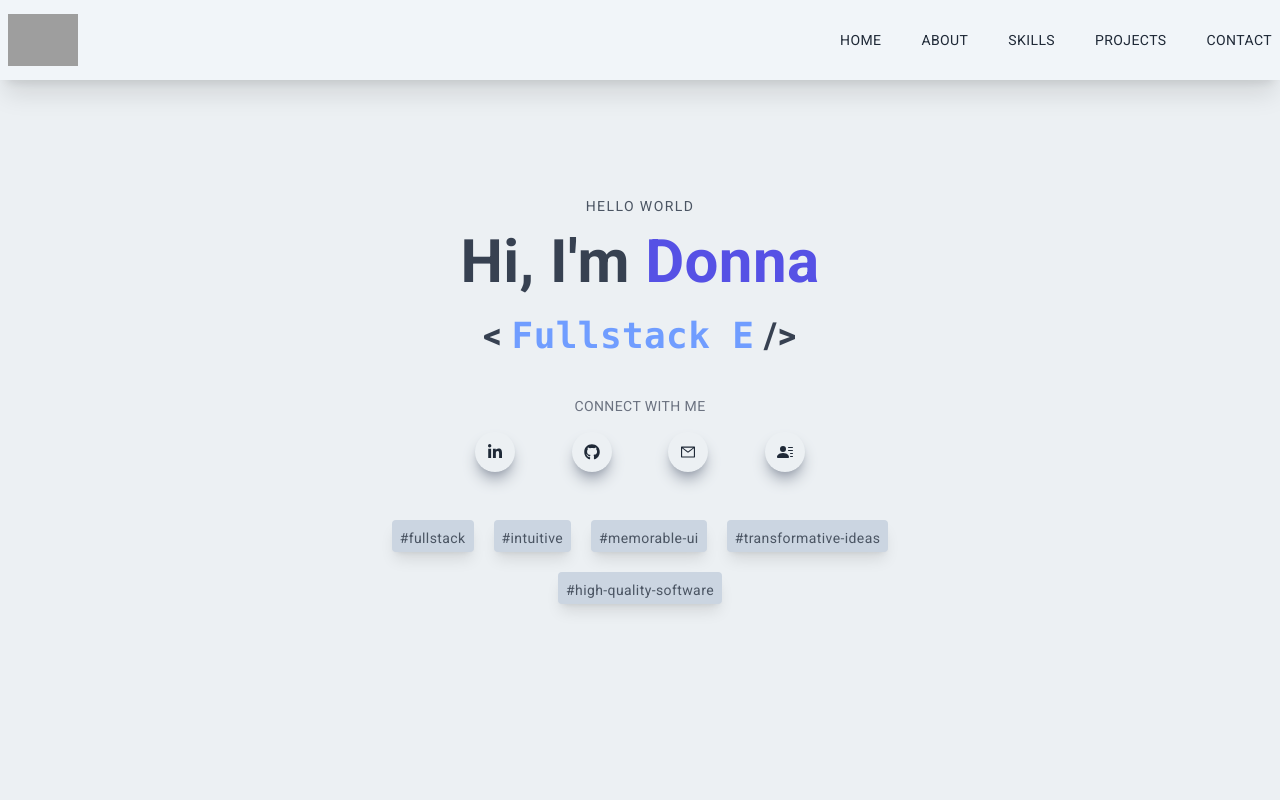
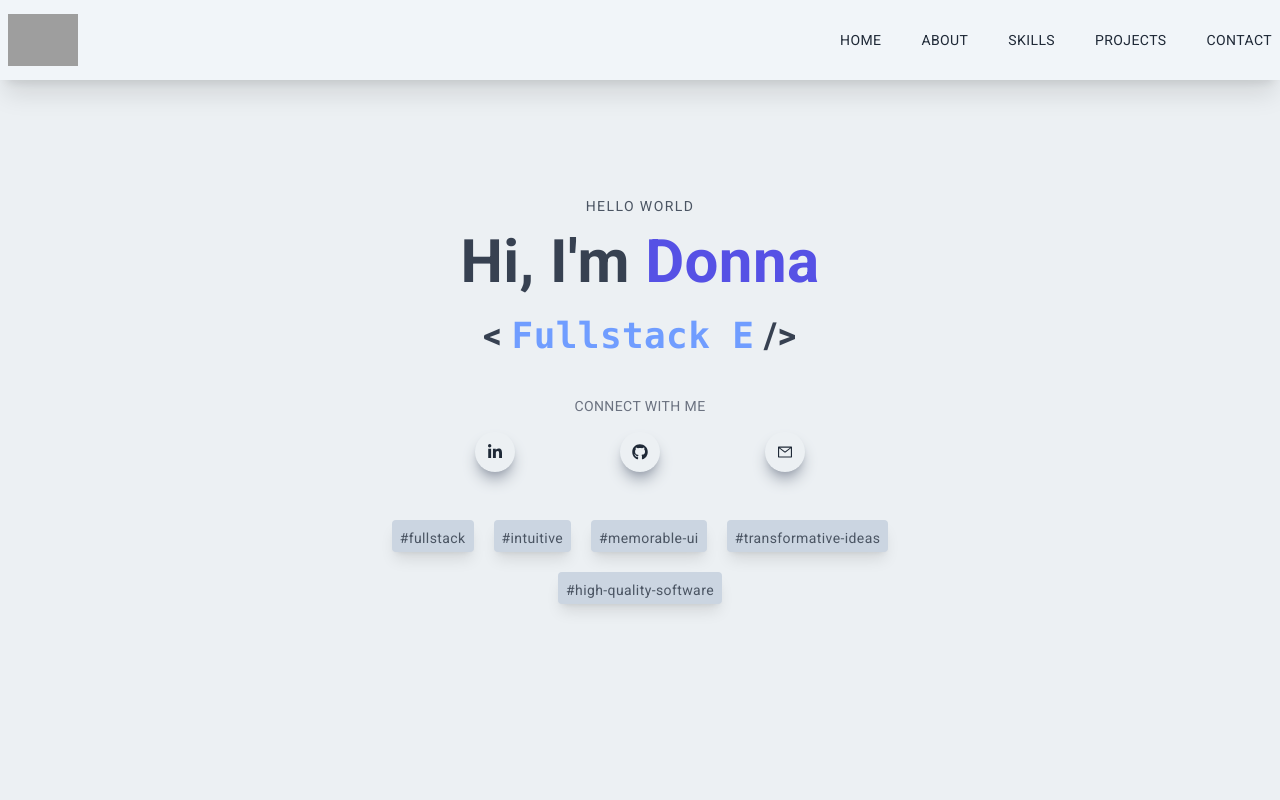
Before and after one commit to donnatopia/portfolio, a Next.js app: page / in a window 1280 px wide. Shown: the top 800 px of the page. Built offline with nearby package versions, Linux system fonts and the light colour scheme; grey boxes are pictures that could not be loaded.

Commit message:
add links to contact section

```diff
--- a/components/Contact/Socials.jsx
+++ b/components/Contact/Socials.jsx
@@ -1,4 +1,5 @@
 import React from 'react';
+import Link from 'next/link';
 import { AiOutlineMail } from 'react-icons/ai';
 import { FaLinkedinIn, FaGithub } from 'react-icons/fa';
 import { BsFillPersonLinesFill } from 'react-icons/bs';
@@ -9,16 +10,19 @@ export default function Socials() {
       <p className='uppercase text-gray-500 text-sm text-center'>Connect with Me</p>
       <div className='flex items-center justify-between max-w-[330px] m-auto py-4'>
         <div className='rounded-full shadow-lg shadow-gray-400 p-3 cursor-pointer hover:scale-105 ease-in duration-300'>
-          <FaLinkedinIn />
+          <Link href='https://www.linkedin.com/in/donnawong515/' target='_blank'>
+            <FaLinkedinIn />
+          </Link>
         </div>
         <div className='rounded-full shadow-lg shadow-gray-400 p-3 cursor-pointer hover:scale-105 ease-in duration-300'>
-          <FaGithub />
+          <Link href='https://github.com/donnatopia' target='_blank'>
+            <FaGithub />
+          </Link>
         </div>
         <div className='rounded-full shadow-lg shadow-gray-400 p-3 cursor-pointer hover:scale-105 ease-in duration-300'>
-          <AiOutlineMail />
-        </div>
-        <div className='rounded-full shadow-lg shadow-gray-400 p-3 cursor-pointer hover:scale-105 ease-in duration-300'>
-          <BsFillPersonLinesFill />
+          <Link href='mailto:donnaw515.dw@gmail.com' target='_blank'>
+            <AiOutlineMail />
+          </Link>
         </div>
       </div>
     </div>
```
